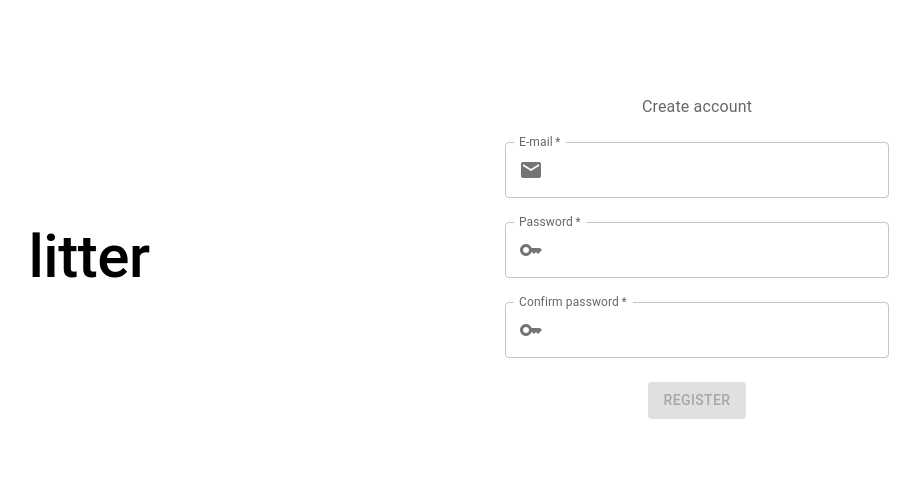
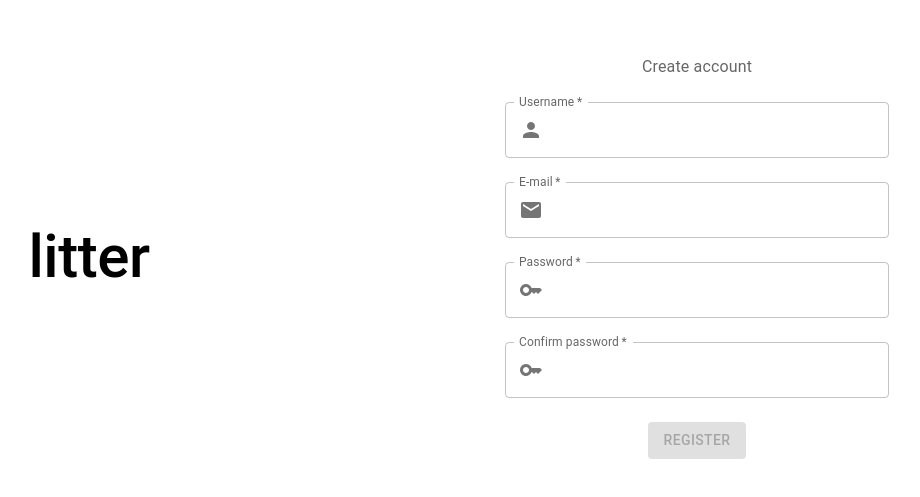
Before and after one commit to emiliaajax/litter, a React (Create React App) app in the folder litter-client/: page /register in a window 1280 px wide. Shown: the part 143-640 px from the top of the page, without its empty margins (247-1167 px from the left). Built offline with nearby package versions, Linux system fonts and the light colour scheme; no server answers.

Commit message:
Add protected routes

```diff
--- a/litter-client/src/App.js
+++ b/litter-client/src/App.js
@@ -5,6 +5,7 @@ import Home from './components/Home/Home.js'
 import Login from './components/Login/Login.js'
 import PedigreeChart from './components/PedigreeChart/PedigreeChart.js'
 import RegisterForm from './components/Register/Register.js'
+import ProtectedRoutes from './ProtectedRoutes.js'
 
 function App() {
   return (
@@ -19,6 +20,7 @@ function App() {
             path='/register'
             element={<RegisterForm />}
           />
+          <Route element={<ProtectedRoutes />}>
             <Route
               path='/'
               element={<BaseLayout><Home /></BaseLayout>}
@@ -34,6 +36,7 @@ function App() {
               element={<BaseLayout><PedigreeChart /></BaseLayout>}
               exact={true}
             />
+          </Route>
         </Routes>
       </div>
     </Router>
--- /dev/null
+++ b/litter-client/src/ProtectedRoutes.js
@@ -0,0 +1,17 @@
+import { Navigate, Outlet } from "react-router-dom"
+import { useSelector } from "react-redux"
+
+const ProtectedRoutes = () => {
+  const { user } = useSelector((state) => state.auth)
+
+  return (
+    <>
+      {user
+        ? <Outlet />
+        : <Navigate to='/login' />
+      }
+    </>
+  )
+}
+
+export default ProtectedRoutes
--- a/litter-client/src/components/Register/Register.js
+++ b/litter-client/src/components/Register/Register.js
@@ -6,21 +6,25 @@ import { register, reset } from '../../feature/auth/authSlice'
 import { Button, FormLabel, InputAdornment, Stack, TextField, Typography } from '@mui/material'
 import EmailIcon from '@mui/icons-material/Email'
 import KeyIcon from '@mui/icons-material/Key'
+import PersonIcon from '@mui/icons-material/Person'
 
 const EMAIL_REGX = /^[\w-.]+@([\w-]+\.)+[\w-]{2,4}$/
-const PASSWORD_REGX = /^.{10,1000}$/
+const PASSWORD_REGX = /^.{10,200}$/
+const USERNAME_REGX = /^.{3,36}$/
 
 const Register = (props) => {
   const [formData, setFormData] = useState({
+    username: '',
     email: '',
     password: '',
     passwordVerification: ''
   })
 
-  const { email, password, passwordVerification } = formData
+  const { username, email, password, passwordVerification } = formData
 
   const navigate = useNavigate()
   const dispatch = useDispatch()
+  const [validUsername, setValidUsername] = useState(false)
   const [validEmail, setValidEmail] = useState(false)
   const [validPassword, setValidPassword] = useState(false)
   const [passwordMatch, setPasswordMatch] = useState(false)
@@ -33,11 +37,15 @@ const Register = (props) => {
     }
 
     if(isSuccess && user) {
-      navigate('/first')
+      navigate('/login')
     }
 
     dispatch(reset())
   }, [user, isError, isSuccess, message, navigate, dispatch])
+
+  useEffect(() => {
+    setValidUsername(USERNAME_REGX.test(username))
+  })
 
   useEffect(() => {
     setValidEmail(EMAIL_REGX.test(email))
@@ -52,12 +60,12 @@ const Register = (props) => {
   }, [password, passwordVerification, passwordMatch])
 
   useEffect(() => {
-    if (validEmail && validPassword && passwordMatch) {
+    if (validEmail && validPassword && passwordMatch && validUsername) {
       setButtonDisabled(false)
     } else {
       setButtonDisabled(true)
     }
-  }, [validEmail, validPassword, passwordMatch])
+  }, [validEmail, validPassword, passwordMatch, validUsername])
 
   const onChange = (event) => {
     setFormData((previousState) => ({
@@ -70,9 +78,10 @@ const Register = (props) => {
     event.preventDefault()
 
     if (password !== passwordVerification) {
-      toast.error('Lösenorden matchar inte')
+      toast.error('Passwords does not match')
     } else {
       const userData = {
+        username,
         email,
         password
       }
@@ -127,6 +136,26 @@ const Register = (props) => {
               component='h3'>
               Create account
             </FormLabel>
+            <TextField
+              id='username'
+              name='username'
+              type='text'
+              variant='outlined'
+              label='Username'
+              fullWidth
+              required
+              error={validUsername || username === '' ? false : true}
+              helperText={validUsername || username === '' ? '' : 'Please provide a valid username'}
+              value={username}
+              onChange={onChange}
+              InputProps={{
+                startAdornment: (
+                  <InputAdornment position="start">
+                    <PersonIcon />
+                  </InputAdornment>
+                )
+              }}>
+            </TextField>
             <TextField
               id='email'
               name='email'
--- a/litter-client/src/feature/auth/authService.js
+++ b/litter-client/src/feature/auth/authService.js
@@ -6,7 +6,7 @@ const USERS_URL = process.env.REACT_APP_USERS_API
 const usersAxios = axios.create({
   baseURL: USERS_URL,
   headers: {
-    Authorization: `Bearer ${JSON.parse(localStorage.getItem('user')) ? JSON.parse(localStorage.getItem('user')).accessToken : ''}`
+    Authorization: `Bearer ${JSON.parse(localStorage.getItem('user')) ? JSON.parse(localStorage.getItem('user')).access_token : ''}`
   }
 })
 
```
Also changed, not shown: 1 other file (tests, documents, lock files or other folders). Lines whose indentation alone changed are shown as unchanged.
